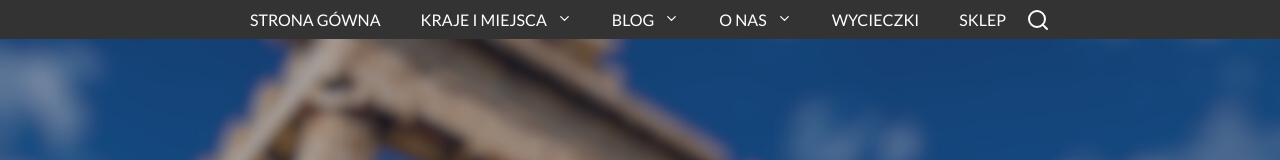
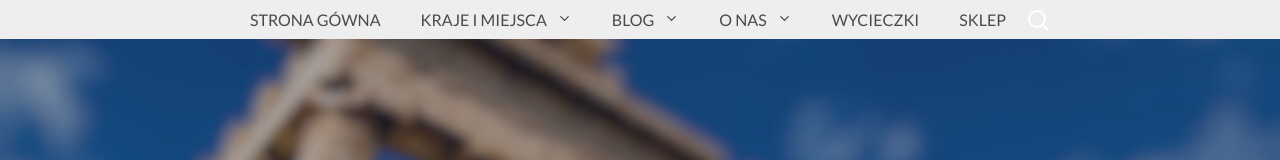
Before and after one commit to bartoszsmorawski/travel__blog, a Vue app: page / in a window 1280 px wide. Shown: the top 160 px of the page. Built offline with nearby package versions, Linux system fonts and the light colour scheme.

Commit message:
Change color  and background-color in Desktop menu.vue

```diff
--- a/src/components/molecules/DesktopMenu.vue
+++ b/src/components/molecules/DesktopMenu.vue
@@ -5,8 +5,8 @@
       <li class="has-submenu">
         <a href="#"> KRAJE I MIEJSCA
           <div class="chevronDownUp">
-            <ChevronDown class="down" color="white" :size="15" />
-            <ChevronUp class="up" color="white" :size="15" />
+            <ChevronDown class="down" color="#4A4A4A" :size="15" />
+            <ChevronUp class="up" color="#4A4A4A" :size="15" />
           </div>
         </a>
         <ul class="submenu">
@@ -35,8 +35,8 @@
       <li class="has-submenu">
         <a href="#">BLOG
           <div class="chevronDownUp">
-            <ChevronDown class="down" color="white" :size="15" />
-            <ChevronUp class="up" color="white" :size="15" />
+            <ChevronDown class="down" color="#4A4A4A" :size="15" />
+            <ChevronUp class="up" color="#4A4A4A" :size="15" />
           </div>
         </a>
         <ul class="submenu">
@@ -53,8 +53,8 @@
       <li class="has-submenu">
         <a href="#">O NAS
           <div class="chevronDownUp">
-            <ChevronDown class="down" color="white" :size="15" />
-            <ChevronUp class="up" color="white" :size="15" />
+            <ChevronDown class="down" color="#4A4A4A" :size="15" />
+            <ChevronUp class="up" color="#4A4A4A" :size="15" />
           </div>
         </a>
         <ul class="submenu">
@@ -81,7 +81,7 @@ import SearchInput from './SearchInput.vue';
 <style scoped>
 /* Podstawowy styl nawigacji */
 nav {
-  background-color: #333;
+  background-color: #eee;
   padding: 0;
 }
 
@@ -99,7 +99,7 @@ nav {
 
 .menu>li>a {
   display: flex;
-  color: white;
+  color: #4A4A4A;
   text-decoration: none;
   padding: 10px 20px;
   transition: background-color 0.3s ease;
```
